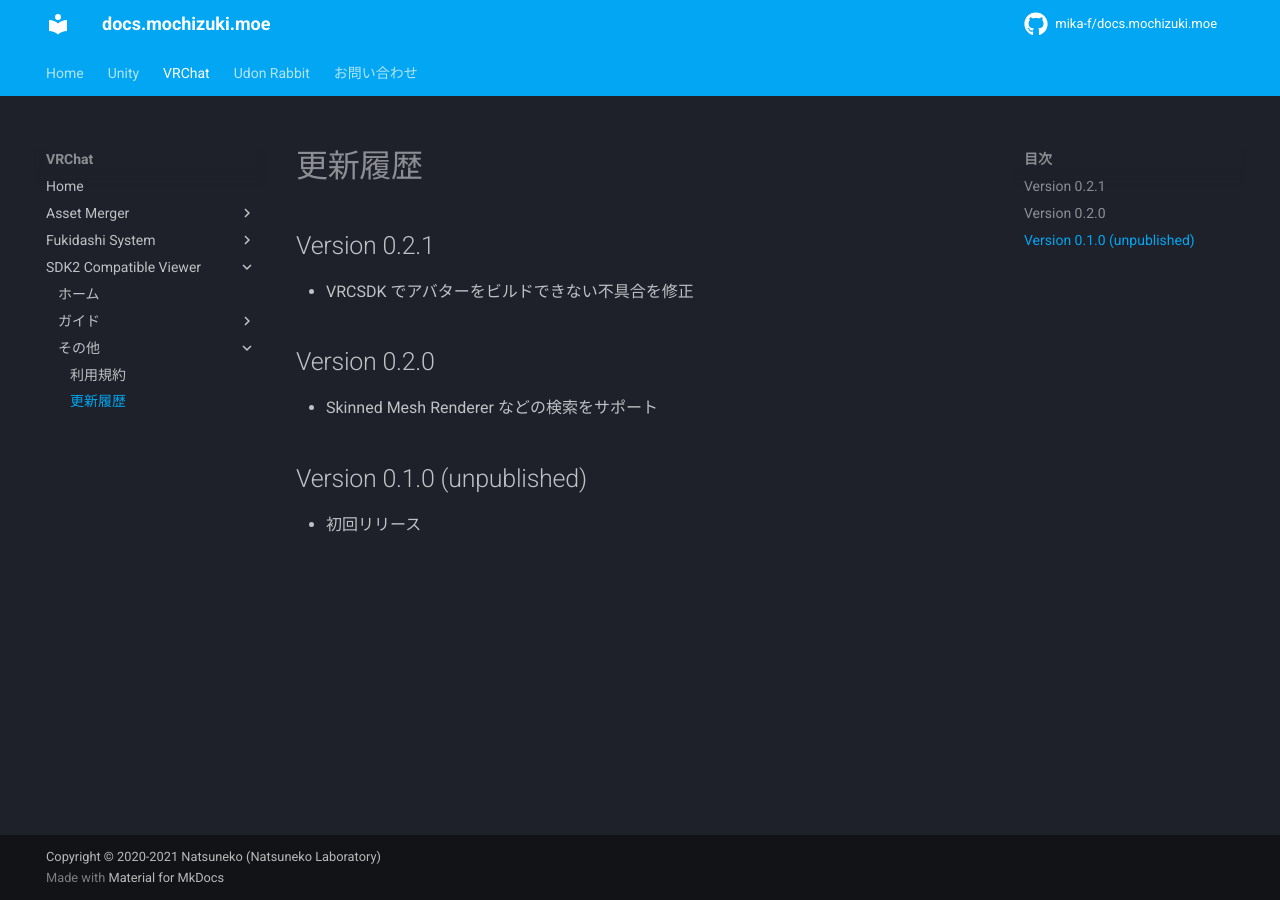
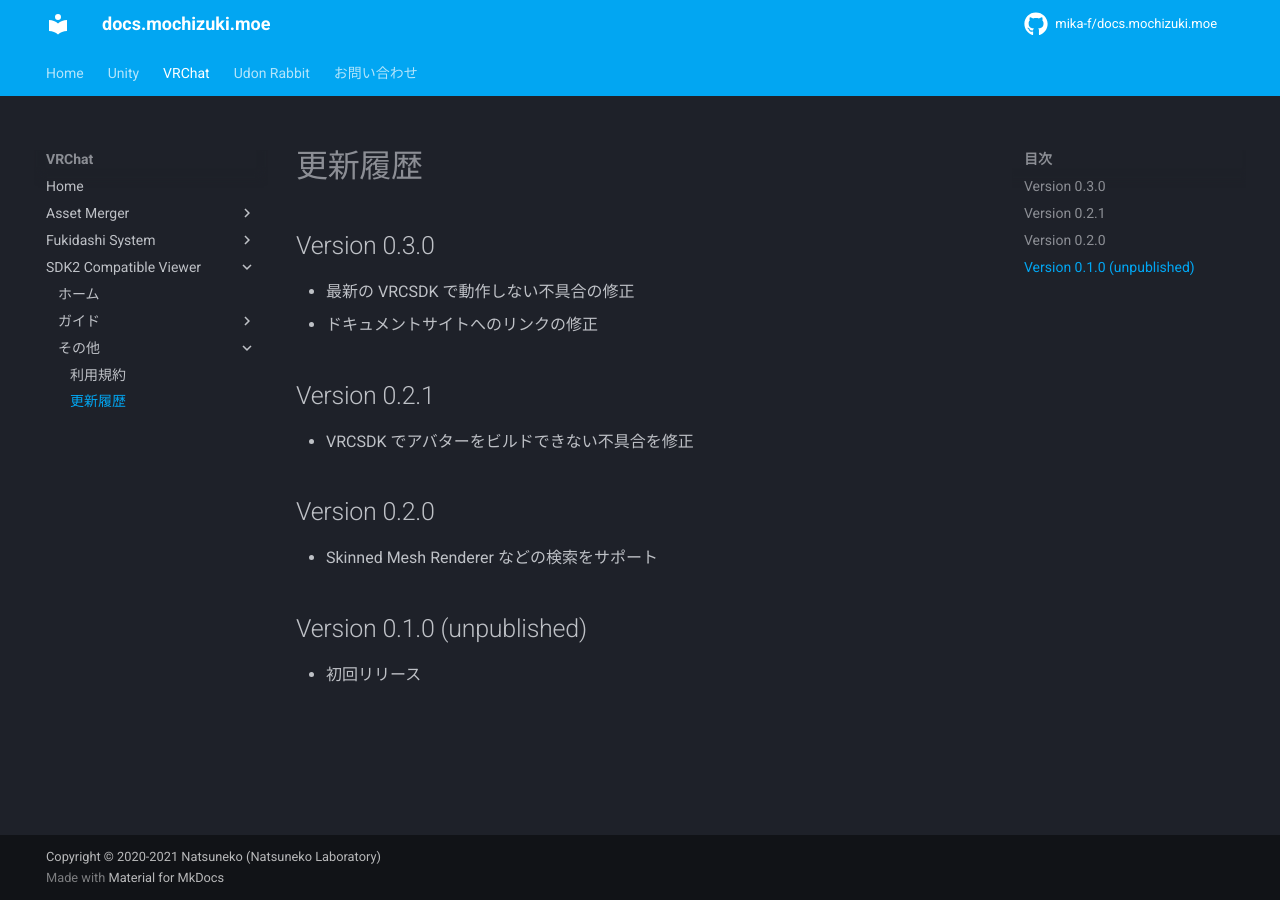
Before and after one commit to mika-archived/docs.mochizuki.moe, an MkDocs documentation site: the page built from docs/vrchat/sdk2-compat-view/changelog.md, in a window 1280 px wide. Built offline with MkDocs 1.6.1 and Material for MkDocs 9.7.7, drawn with Linux system fonts in a browser that asks for light colours; comment, search, counter and statistics services are not loaded.

Commit message:
docs: update sdk2 compat view to v0.3.0

```diff
--- a/docs/vrchat/sdk2-compat-view/changelog.md
+++ b/docs/vrchat/sdk2-compat-view/changelog.md
@@ -1,3 +1,8 @@
+## Version 0.3.0
+
+-   最新の VRCSDK で動作しない不具合の修正
+-   ドキュメントサイトへのリンクの修正
+
 ## Version 0.2.1
 
 -   VRCSDK でアバターをビルドできない不具合を修正
```
